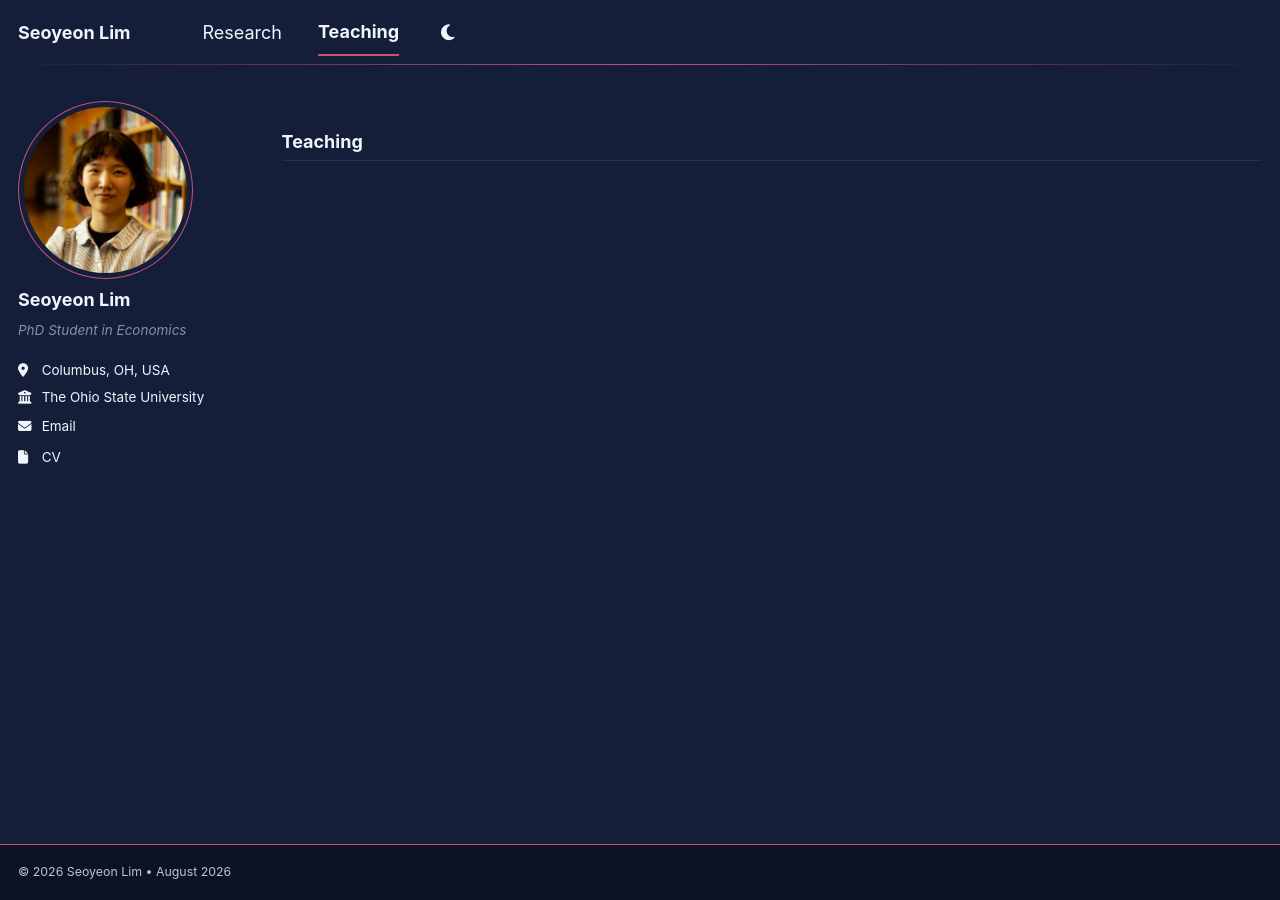
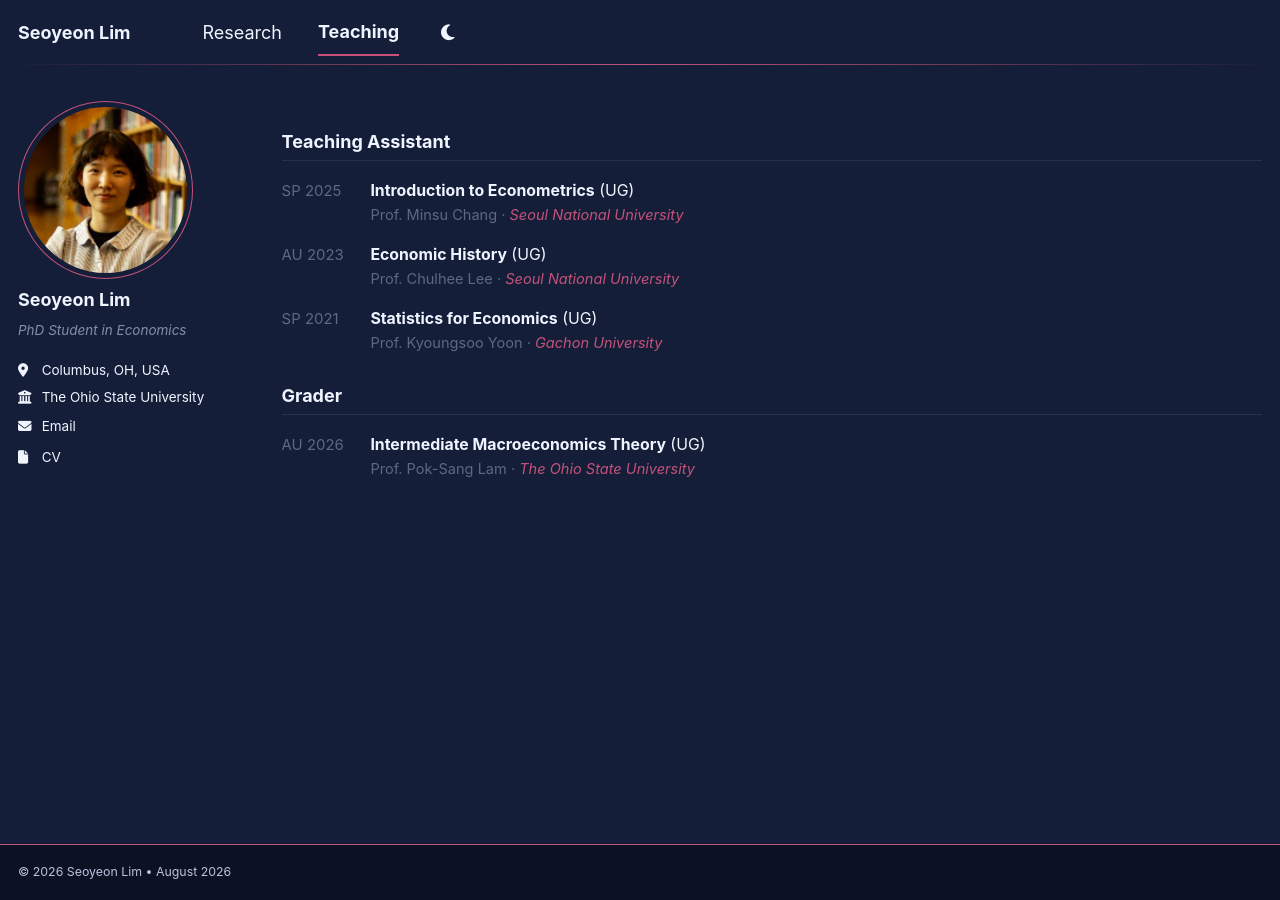
Before and after one commit to seoyeon-lim/academic.github.io, a Jekyll site: the page built from _pages/teaching.html, in a window 1280 px wide. Built offline with Jekyll 4.4.1, drawn with Linux system fonts in a browser that asks for light colours; a script bundle is joined from its source files by our own code; library files that are not in the unit come from our copies.

Commit message:
Add Teaching Assistant and Grader entries to Teaching page
Co-Authored-By: Claude Sonnet 4.6 <noreply@anthropic.com>

```diff
--- a/_pages/teaching.html
+++ b/_pages/teaching.html
@@ -6,11 +6,47 @@ author_profile: true
 ---
 
 <style>
-  .pub-section { font-size: 1em; font-weight: bold; border-bottom: 1px solid var(--global-border-color); padding-bottom: 0.3em; margin-top: 1.5em; margin-bottom: 1em; }
-  .pub-entry   { margin-bottom: 1.4em; }
-  .pub-title   { font-size: 0.92em; font-weight: bold; }
-  .pub-authors { font-size: 0.83em; color: #5a6a80; }
-  .pub-venue   { font-size: 0.85em; font-style: italic; color: var(--global-base-color); }
+  .teach-section { font-size: 1em; font-weight: bold; border-bottom: 1px solid var(--global-border-color); padding-bottom: 0.3em; margin-top: 1.5em; margin-bottom: 1em; }
+  .teach-entry   { display: flex; gap: 1.2em; margin-bottom: 0.9em; align-items: baseline; }
+  .teach-term    { font-size: 0.83em; color: #5a6a80; white-space: nowrap; min-width: 4.5em; }
+  .teach-body    { font-size: 0.88em; }
+  .teach-course  { font-weight: bold; }
+  .teach-detail  { font-size: 0.92em; color: #5a6a80; }
+  .teach-venue   { font-style: italic; color: var(--global-base-color); }
 </style>
 
-<p class="pub-section">Teaching</p>
+<p class="teach-section">Teaching Assistant</p>
+
+<div class="teach-entry">
+  <div class="teach-term">SP 2025</div>
+  <div class="teach-body">
+    <span class="teach-course">Introduction to Econometrics</span> (UG)
+    <br><span class="teach-detail">Prof. Minsu Chang · <span class="teach-venue">Seoul National University</span></span>
+  </div>
+</div>
+
+<div class="teach-entry">
+  <div class="teach-term">AU 2023</div>
+  <div class="teach-body">
+    <span class="teach-course">Economic History</span> (UG)
+    <br><span class="teach-detail">Prof. Chulhee Lee · <span class="teach-venue">Seoul National University</span></span>
+  </div>
+</div>
+
+<div class="teach-entry">
+  <div class="teach-term">SP 2021</div>
+  <div class="teach-body">
+    <span class="teach-course">Statistics for Economics</span> (UG)
+    <br><span class="teach-detail">Prof. Kyoungsoo Yoon · <span class="teach-venue">Gachon University</span></span>
+  </div>
+</div>
+
+<p class="teach-section">Grader</p>
+
+<div class="teach-entry">
+  <div class="teach-term">AU 2026</div>
+  <div class="teach-body">
+    <span class="teach-course">Intermediate Macroeconomics Theory</span> (UG)
+    <br><span class="teach-detail">Prof. Pok-Sang Lam · <span class="teach-venue">The Ohio State University</span></span>
+  </div>
+</div>
```
